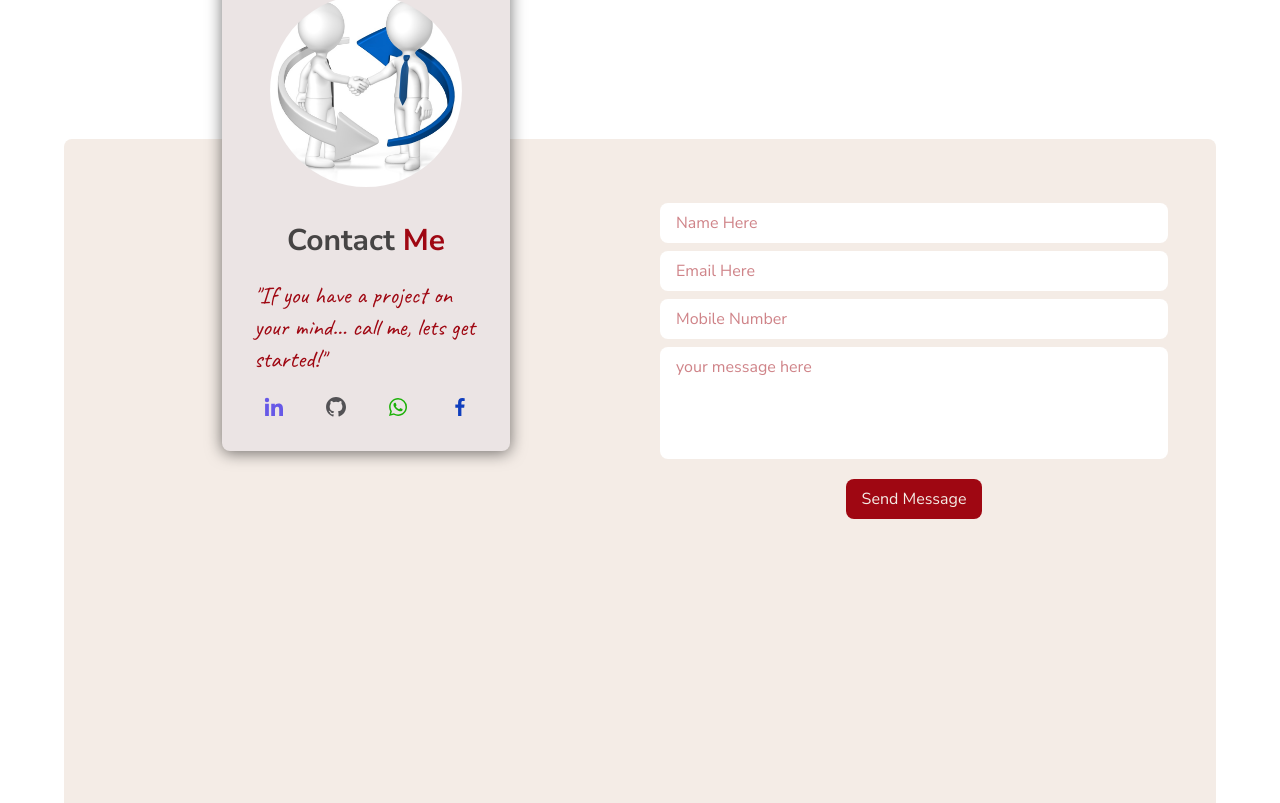
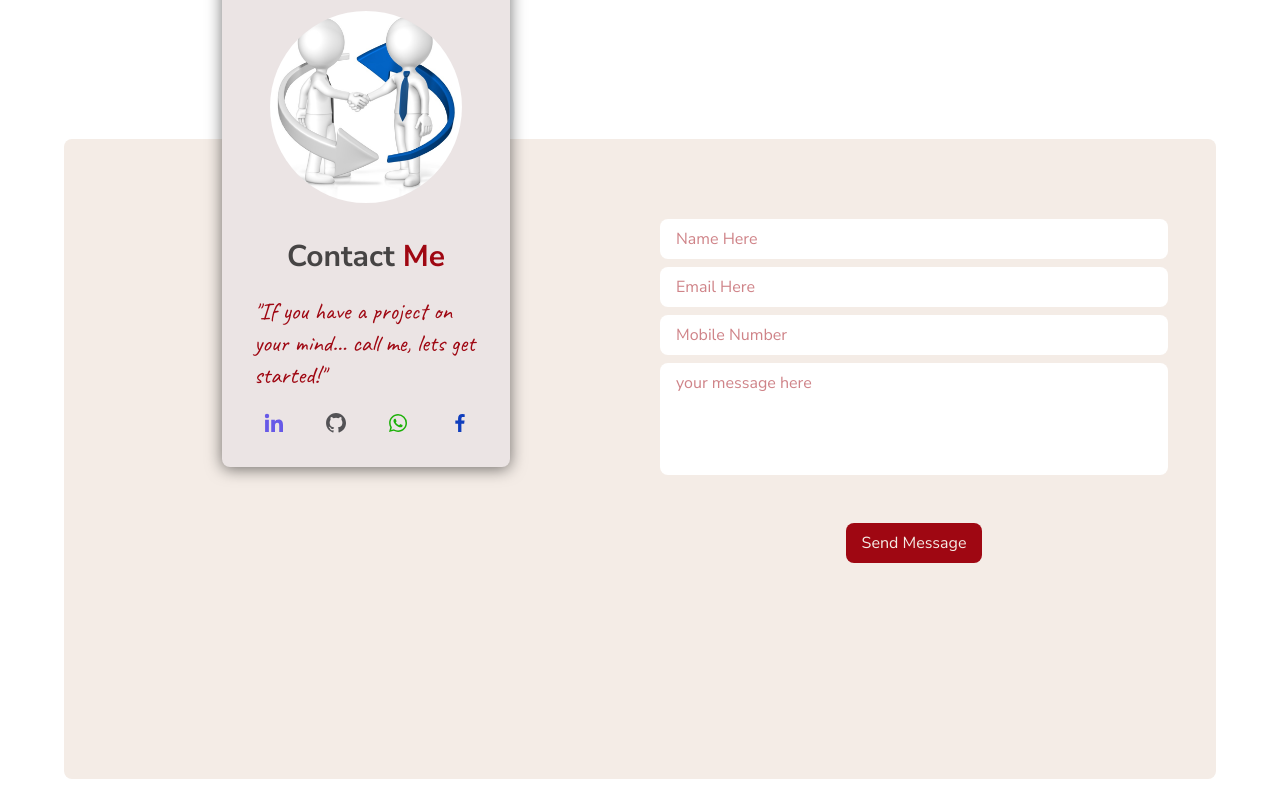
Before and after one commit to leemageorge/leemageorge.lee, a Next.js app: page / in a window 1280 px wide. Shown: the part 2657-3460 px from the top of the page. Built offline with nearby package versions, Linux system fonts and the light colour scheme.

Commit message:
contact updated

```diff
--- a/src/app/contact/page.jsx
+++ b/src/app/contact/page.jsx
@@ -12,8 +12,8 @@ const caveat = Caveat({
 });
 const Contact = () => {
   return (
-    <div className="px-12 py-16  bg-[#f4ece6] container max-w-6xl mx-auto rounded-lg mt-80">
-    <div className=" flex flex-col md:flex-row gap-10 h-[80vh] relative">
+    <div className="px-12 pt-20   bg-[#f4ece6] container max-w-6xl mx-auto rounded-lg mt-80">
+    <div className=" flex flex-col md:flex-row gap-10 h-[75vh] md:h-[70vh] relative">
         {/* left side */}
       <motion.div className="w-full md:w-1/2 relative flex items-center justify-center"
       initial={{opacity:0,scale:0.5}}
@@ -57,7 +57,7 @@ const Contact = () => {
            <input type="text" placeholder="Email Here" className="bg-white outline-none border-none px-4 py-2 text-red-800 rounded-lg"/>
           <input type="text" placeholder="Mobile Number" className="bg-white outline-none border-none px-4 py-2 text-red-800 rounded-lg"/>
           <textarea placeholder="your message here" rows={4} type="text"  className="border-0 outline-0 bg-white px-4 py-2 rounded-lg resize-none text-red-800  "></textarea>
-          <button className="bg-red-800 px-4 py-2 w-fit text-[#f4ece6] mt-3 rounded-lg self-center">Send Message</button>
+          <button className="bg-red-800 px-4 py-2 w-fit text-[#f4ece6] mt-10  rounded-lg self-center">Send Message</button>
         </form>
       </div>
     </div>
```
